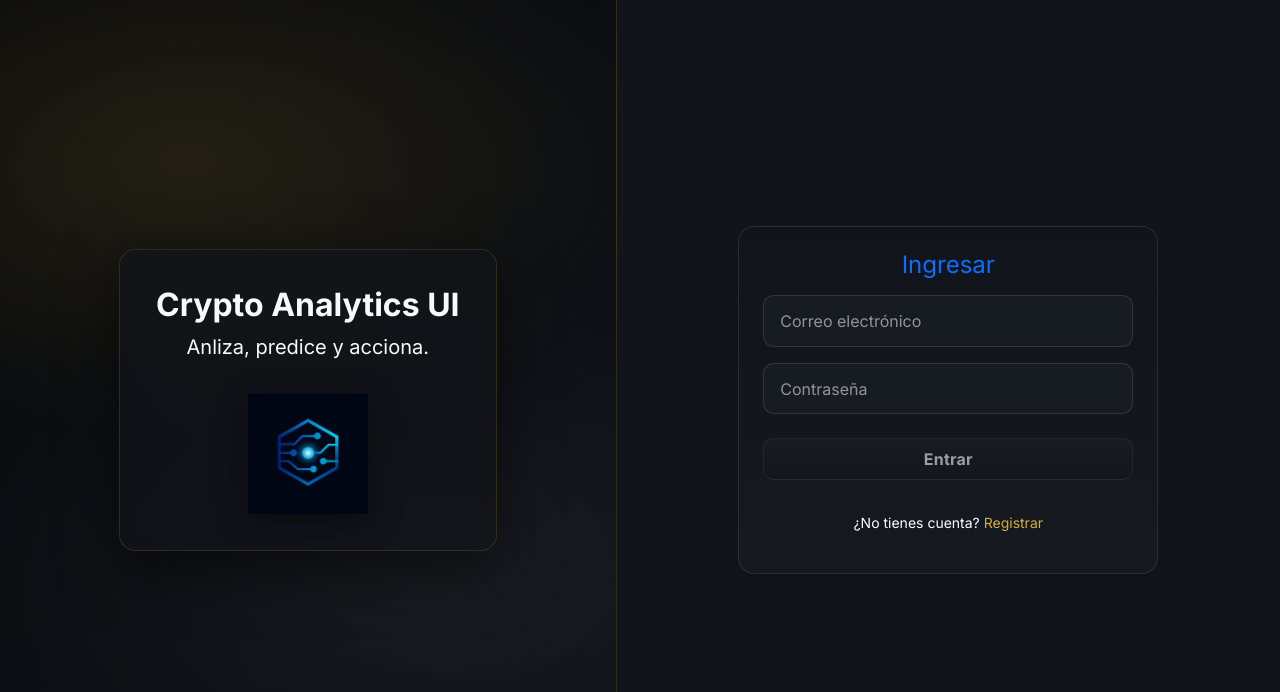
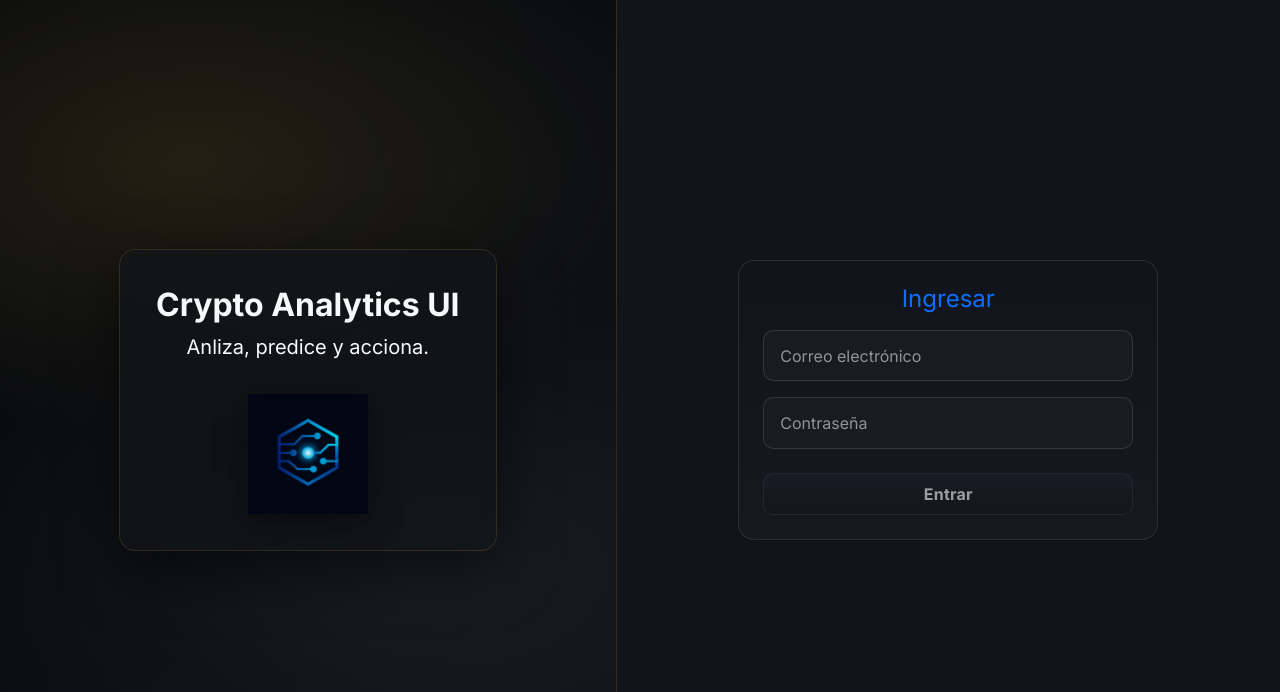
Before and after one commit to Espacios-Virtuales/crypto-analytics-ui, an Angular app: page /login in a window 1280 px wide. Shown: the top 692 px of the page. Built offline with nearby package versions, Linux system fonts and the light colour scheme.

Commit message:
delete register

```diff
--- a/src/app/features/auth/login/login.component.html
+++ b/src/app/features/auth/login/login.component.html
@@ -40,10 +40,6 @@
                 [disabled]="form.invalid || submitting()">
           {{ submitting() ? 'Ingresando…' : 'Entrar' }}
         </button>
-
-        <p class="small text-center mt-3 text-white">
-          ¿No tienes cuenta? <a href="/register" class="link-ev">Registrar</a>
-        </p>
       </form>
     </div>
   </div>
```
